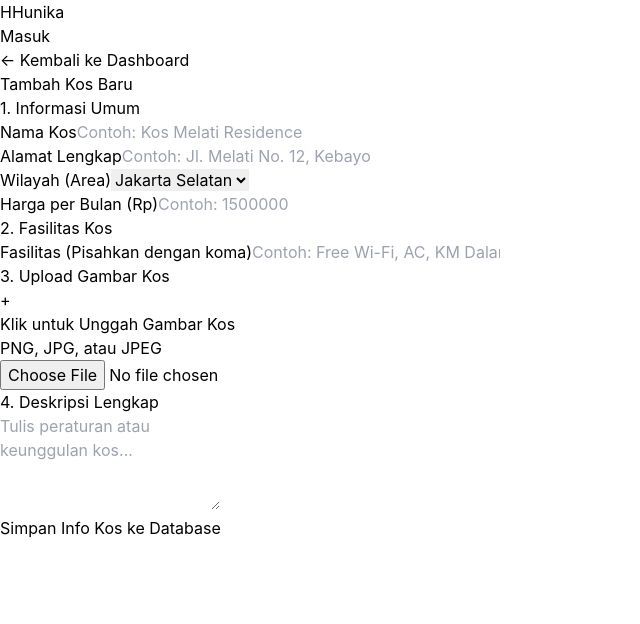
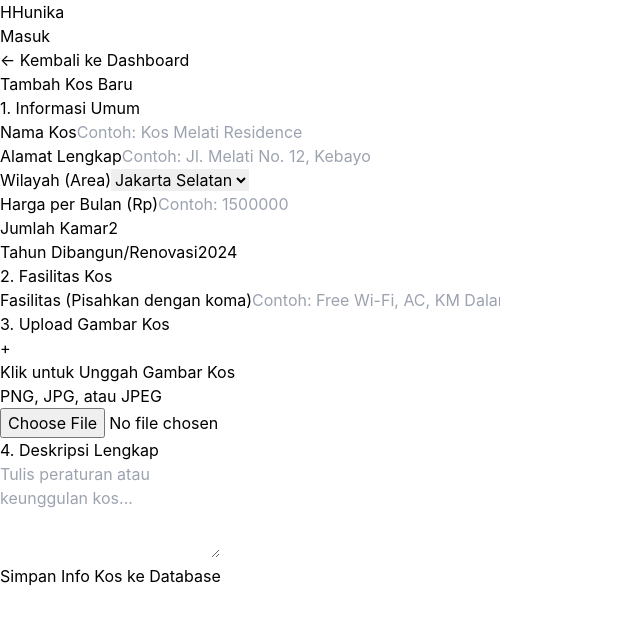
Before and after one commit to azka1003/WAD08---Kel-5, a React (Vite) app in the folder hunika-frontend/: page /tambah-kost in a window 1280 px wide. Shown: the top 624 px of the page, without its empty margins (0-640 px from the left). Built offline with nearby package versions, Linux system fonts and the light colour scheme; no server answers.

Commit message:
fix add kost

```diff
--- a/hunika-frontend/src/pages/Pemilik/DashboardPemilik.jsx
+++ b/hunika-frontend/src/pages/Pemilik/DashboardPemilik.jsx
@@ -14,10 +14,18 @@ export default function DashboardPemilik() {
 
   const fetchKosts = async () => {
     try {
-      const response = await API.get('/kosts');
-      setKosts(response.data);
+      const response = await API.get('/kost');
+      // Menyesuaikan dengan struktur JSON backend { status: 'success', data: [...] }
+      if (response.data && Array.isArray(response.data.data)) {
+        setKosts(response.data.data);
+      } else if (Array.isArray(response.data)) {
+        setKosts(response.data);
+      } else {
+        setKosts([]);
+      }
     } catch (err) {
       console.error('Gagal memuat data kost:', err);
+      setKosts([]);
     }
   };
 
@@ -29,7 +37,10 @@ export default function DashboardPemilik() {
   const handleUpdate = async (e) => {
     e.preventDefault();
     try {
-      await API.put(`/kosts/${selectedKost.id}`, selectedKost);
+      const token = localStorage.getItem('token');
+      await API.put(`/kost/${selectedKost.id}`, selectedKost, {
+        headers: { Authorization: `Bearer ${token}` }
+      });
       setIsModalOpen(false);
       alert('Data kost berhasil diubah!');
       fetchKosts();
@@ -42,11 +53,15 @@ export default function DashboardPemilik() {
   const handleDelete = async (id) => {
     if (window.confirm('Yakin ingin menghapus kost ini?')) {
       try {
-        await API.delete(`/kosts/${id}`);
+        const token = localStorage.getItem('token');
+        await API.delete(`/kost/${id}`, {
+          headers: { Authorization: `Bearer ${token}` }
+        });
         alert('Kost berhasil dihapus!');
         fetchKosts();
       } catch (err) {
         console.error('Gagal menghapus kost:', err);
+        alert('Gagal menghapus data.');
       }
     }
   };
@@ -74,7 +89,7 @@ export default function DashboardPemilik() {
           <div className="col-span-2 text-center">Aksi</div>
         </div>
 
-        {kosts.length === 0 ? (
+        {(!kosts || kosts.length === 0) ? (
           <p className="text-center py-8 text-sm text-gray-400">Belum ada data kost.</p>
         ) : (
           kosts.map((kost) => (
@@ -87,7 +102,7 @@ export default function DashboardPemilik() {
                 Rp {Number(kost.price).toLocaleString('id-ID')}
               </div>
               <div className="col-span-2 text-sm text-gray-600">
-                {kost.rooms} Kamar
+                {kost.rooms || 2} Kamar
               </div>
               <div className="col-span-2 flex justify-center gap-2">
                 <button
@@ -118,7 +133,7 @@ export default function DashboardPemilik() {
                 <label className="block text-xs font-bold text-gray-500 uppercase mb-1">Nama Kost</label>
                 <input
                   type="text"
-                  value={selectedKost.name}
+                  value={selectedKost.name || ''}
                   onChange={(e) => setSelectedKost({...selectedKost, name: e.target.value})}
                   className="w-full border border-gray-200 p-3 rounded-xl text-sm focus:outline-none focus:border-emerald-500"
                   required
@@ -128,7 +143,7 @@ export default function DashboardPemilik() {
                 <label className="block text-xs font-bold text-gray-500 uppercase mb-1">Harga per Bulan</label>
                 <input
                   type="number"
-                  value={selectedKost.price}
+                  value={selectedKost.price || ''}
                   onChange={(e) => setSelectedKost({...selectedKost, price: e.target.value})}
                   className="w-full border border-gray-200 p-3 rounded-xl text-sm focus:outline-none focus:border-emerald-500"
                   required
@@ -138,7 +153,7 @@ export default function DashboardPemilik() {
                 <label className="block text-xs font-bold text-gray-500 uppercase mb-1">Alamat Lengkap</label>
                 <input
                   type="text"
-                  value={selectedKost.address}
+                  value={selectedKost.address || ''}
                   onChange={(e) => setSelectedKost({...selectedKost, address: e.target.value})}
                   className="w-full border border-gray-200 p-3 rounded-xl text-sm focus:outline-none focus:border-emerald-500"
                   required
--- a/hunika-frontend/src/pages/Pemilik/TambahKos.jsx
+++ b/hunika-frontend/src/pages/Pemilik/TambahKos.jsx
@@ -53,24 +53,22 @@ export default function TambahKos() {
         data.append('img', imageFile);
       }
 
-      // Ambil token dari localStorage yang tersimpan saat login
       const token = localStorage.getItem('token');
 
       await API.post('/kost', data, {
         headers: {
           'Content-Type': 'multipart/form-data',
-          'Authorization': `Bearer ${token}` // Send Token JWT ke Backend
+          'Authorization': `Bearer ${token}`
         },
       });
 
-      alert('Kost dan gambar berhasil diunggah ke database!');
+      alert('Kost berhasil ditambahkan dan masuk database!');
       navigate('/dashboard-pemilik');
     } catch (err) {
       console.error('Gagal menyimpan kost:', err);
-      alert('Gagal menyimpan data, periksa kembali token login atau inputan Anda.');
+      alert('Gagal menyimpan data, periksa kembali inputan Anda.');
     }
   };
-
 
   return (
     <main className="max-w-3xl mx-auto px-6 py-10">
@@ -139,6 +137,33 @@ export default function TambahKos() {
                 value={formData.price}
                 onChange={handleChange}
                 placeholder="Contoh: 1500000"
+                className="w-full border border-gray-200 p-3 rounded-xl text-sm focus:outline-none focus:border-emerald-500"
+                required
+              />
+            </div>
+          </div>
+
+          <div className="grid grid-cols-2 gap-4">
+            <div>
+              <label className="block text-xs font-bold text-gray-500 uppercase mb-1">Jumlah Kamar</label>
+              <input
+                type="number"
+                name="rooms"
+                value={formData.rooms}
+                onChange={handleChange}
+                placeholder="Contoh: 5"
+                className="w-full border border-gray-200 p-3 rounded-xl text-sm focus:outline-none focus:border-emerald-500"
+                required
+              />
+            </div>
+            <div>
+              <label className="block text-xs font-bold text-gray-500 uppercase mb-1">Tahun Dibangun/Renovasi</label>
+              <input
+                type="number"
+                name="years"
+                value={formData.years}
+                onChange={handleChange}
+                placeholder="Contoh: 2024"
                 className="w-full border border-gray-200 p-3 rounded-xl text-sm focus:outline-none focus:border-emerald-500"
                 required
               />
```
